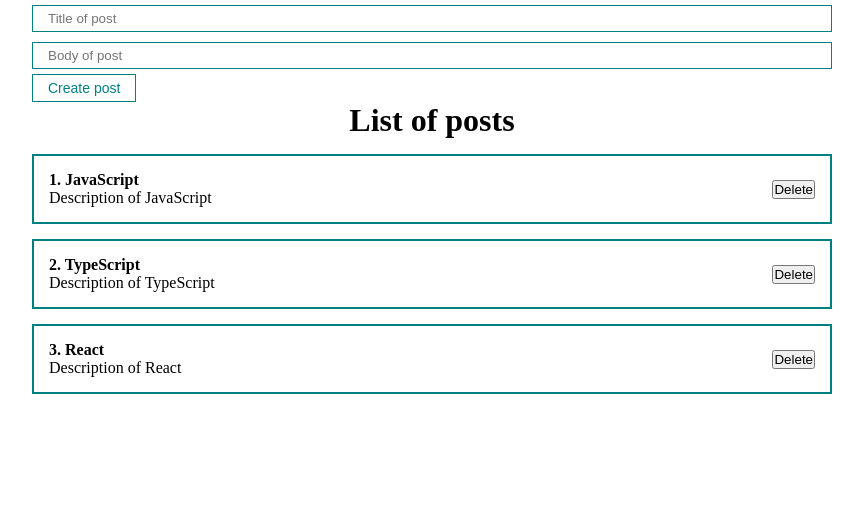
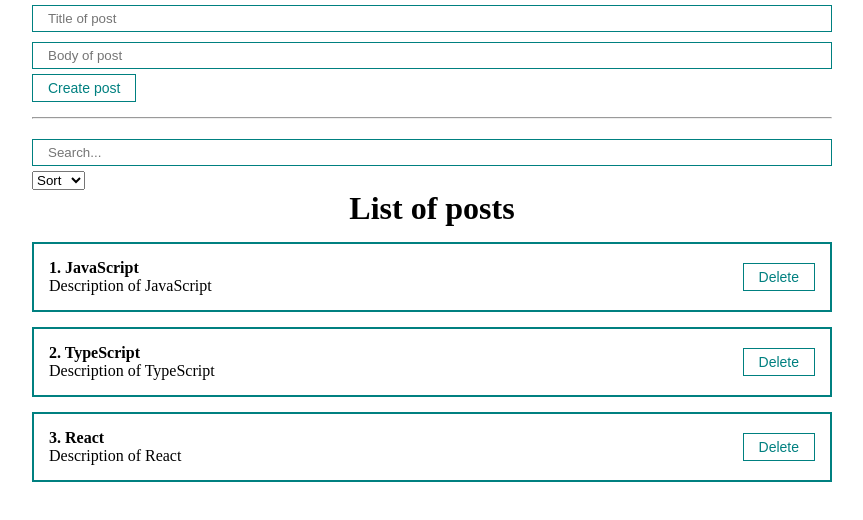
Before and after one commit to Hudayberdiev2000/fundamental-react, a React (Vite) app: page / in a window 1280 px wide. Shown: the top 520 px of the page, without its empty margins (208-1071 px from the left). Built offline with nearby package versions, Linux system fonts and the light colour scheme.

Commit message:
add sort and search

```diff
--- a/src/App.tsx
+++ b/src/App.tsx
@@ -1,9 +1,10 @@
 import './styles/app.css'
-import {useRef, useState} from "react";
+import {useMemo, useState} from "react";
 import PostList from "./components/postList.tsx";
-import MyButton from "./components/UI/button/myButton.tsx";
+import type {PostItemType} from "./components/postItem.tsx";
+import PostForm from "./components/postForm.tsx";
+import MySelect from "./components/UI/select/mySelect.tsx";
 import MyInput from "./components/UI/input/myInput.tsx";
-import type {PostItemType} from "./components/postItem.tsx";
 
 function App() {
     const  [posts, setPosts] = useState([
@@ -12,44 +13,58 @@
         { id: 3, title: "React", body: "Description of React" },
 
     ]);
-    const [post, setPost] = useState<Omit<PostItemType, "id">>({
-        title: "",
-        body: ""
-    });
+    const [selectedSort,  setSelectedSort] = useState<keyof Omit<PostItemType, "id"> | "">("");
+    const [searchQuery, setSearchQuery] = useState<string>('');
 
-    function addNewPost(
-        e:  React.MouseEvent<HTMLButtonElement, MouseEvent>
-    ) {
-        e.preventDefault();
-        setPosts([...posts, {...post, id: Date.now()}]);
-        setPost({
-            title: "",
-            body: ""
-        })
+    const sortedPosts: PostItemType[] = useMemo(() => {
+        if(selectedSort) {
+            return [...posts.sort((a, b) => a[selectedSort].localeCompare(b[selectedSort]))]
+        }
+        return posts;
+    }, [selectedSort, posts]);
+
+    const sortedAndSearchedPosts: PostItemType[] = useMemo(() => {
+        return sortedPosts.filter(post => post.title.toLowerCase().includes(searchQuery))
+    }, [searchQuery, sortedPosts]);
+
+    function createPost(post: PostItemType) {
+        setPosts([...posts, post]);
     }
+
+    function deletePost(post: PostItemType) {
+        setPosts(posts.filter(item => item.id !== post.id));
+    }
+
+    function sortPosts(sort: keyof Omit<PostItemType, "id"> | "") {
+        setSelectedSort(sort);
+    }
+
 
   return (
       <div className="app">
-          <form>
-              <MyInput
-                  value={post.title}
-                  type="text"
-                  placeholder="Title of post"
-                  onChange={(e) => (
-                      setPost({...post, title: e.target.value})
-                  )}
+        <PostForm create={createPost} />
+          <hr style={{margin: "15px 0"}} />
+          <div>
+              <MyInput placeholder="Search..."
+              value={searchQuery}
+              onChange={(event) => setSearchQuery(event.target.value)}
               />
-              <MyInput
-                  value={post.body}
-                  type="text"
-                  placeholder="Body of post"
-                  onChange={(e) => (
-                      setPost({...post, body: e.target.value})
-                  )}
+              <MySelect
+                  value={selectedSort}
+                  onChange={sortPosts}
+                  options={[
+                  {value: "title", label: "Title"}, {value: "body", label: "Body"},
+              ]}
+                  defaultValue="Sort"
               />
-              <MyButton onClick={addNewPost}>Create post</MyButton>
-          </form>
-        <PostList posts={posts} title="List of posts" />
+          </div>
+          {sortedAndSearchedPosts.length > 0 ? (
+              <PostList
+                  onDelete={deletePost}
+                  posts={sortedAndSearchedPosts} title="List of posts" />
+          ) : (
+              <h1 style={{textAlign: "center"}}>Posts not found</h1>
+          )}
       </div>
   )
 }
--- /dev/null
+++ b/src/components/UI/select/mySelect.tsx
@@ -0,0 +1,27 @@
+import type {PostItemType} from "../../postItem.tsx";
+
+interface Option {
+    value: string;
+    label: string;
+}
+
+interface MySelectProps {
+    options: Option[]
+    defaultValue: string
+    onChange?: (value: keyof Omit<PostItemType, "id"> | "") => void
+    value?: string
+}
+
+const MySelect = (props: MySelectProps) => {
+    const { options, defaultValue, onChange, value } = props;
+    return (
+        <select value={value} onChange={event => onChange?.(event.target.value as keyof Omit<PostItemType, "id">)}>
+            <option disabled value="">{defaultValue}</option>
+            {options.map((option) => (
+                <option key={option.value} value={option.value}>{option.label}</option>
+            ))}
+        </select>
+    );
+};
+
+export default MySelect;
--- /dev/null
+++ b/src/components/postForm.tsx
@@ -0,0 +1,52 @@
+import MyInput from "./UI/input/myInput.tsx";
+import MyButton from "./UI/button/myButton.tsx";
+import {useState} from "react";
+import type {PostItemType} from "./postItem.tsx";
+
+interface PostFormProps {
+    create?: (post: PostItemType) => void;
+}
+
+const PostForm = (props: PostFormProps) => {
+    const { create } = props;
+    const [post, setPost] = useState<Omit<PostItemType, "id">>({
+        title: "",
+        body: ""
+    });
+
+    function addNewPost(
+        e:  React.MouseEvent<HTMLButtonElement, MouseEvent>
+    ) {
+        e.preventDefault();
+        const newPost:  PostItemType = {...post, id: Date.now()};
+        create?.(newPost);
+        setPost({
+            title: "",
+            body: ""
+        })
+    }
+
+    return (
+        <form>
+            <MyInput
+                value={post.title}
+                type="text"
+                placeholder="Title of post"
+                onChange={(e) => (
+                    setPost({...post, title: e.target.value})
+                )}
+            />
+            <MyInput
+                value={post.body}
+                type="text"
+                placeholder="Body of post"
+                onChange={(e) => (
+                    setPost({...post, body: e.target.value})
+                )}
+            />
+            <MyButton onClick={addNewPost}>Create post</MyButton>
+        </form>
+    );
+};
+
+export default PostForm;
--- a/src/components/postItem.tsx
+++ b/src/components/postItem.tsx
@@ -1,3 +1,4 @@
+import MyButton from "./UI/button/myButton.tsx";
 
 export type PostItemType = {
     id: number,
@@ -8,20 +9,21 @@
 interface PostItemProps {
     post: PostItemType;
     order: number;
+    onDelete: (post: PostItemType) => void;
 }
 
 const PostItem = (props: PostItemProps) => {
-    const { post: { title, body }, order } = props;
+    const { post, order, onDelete} = props;
     return (
         <div className="post">
             <div className="post-content">
-                <strong>{order}. {title}</strong>
+                <strong>{order}. {post.title}</strong>
                 <div>
-                    {body}
+                    {post.body}
                 </div>
             </div>
             <div className="post__btns">
-                <button>Delete</button>
+                <MyButton onClick={() => onDelete(post)}>Delete</MyButton>
             </div>
         </div>
     );
--- a/src/components/postList.tsx
+++ b/src/components/postList.tsx
@@ -3,15 +3,16 @@
 interface PostListProps {
   posts: PostItemType[];
   title: string
+    onDelete: (post: PostItemType) => void;
 }
 
 const PostList = (props: PostListProps) => {
-    const { posts, title } = props;
+    const { posts, title, onDelete } = props;
     return (
         <div>
             <h1 style={{textAlign:"center"}}>{title}</h1>
             {posts.map((post, i) => (
-                <PostItem order={i + 1} key={post.id} post={post} />
+                <PostItem onDelete={onDelete } order={i + 1} key={post.id} post={post} />
             ))}
         </div>
     );
```
Also changed, not shown: src/components/UI/select/mySelect.module.css (added).
